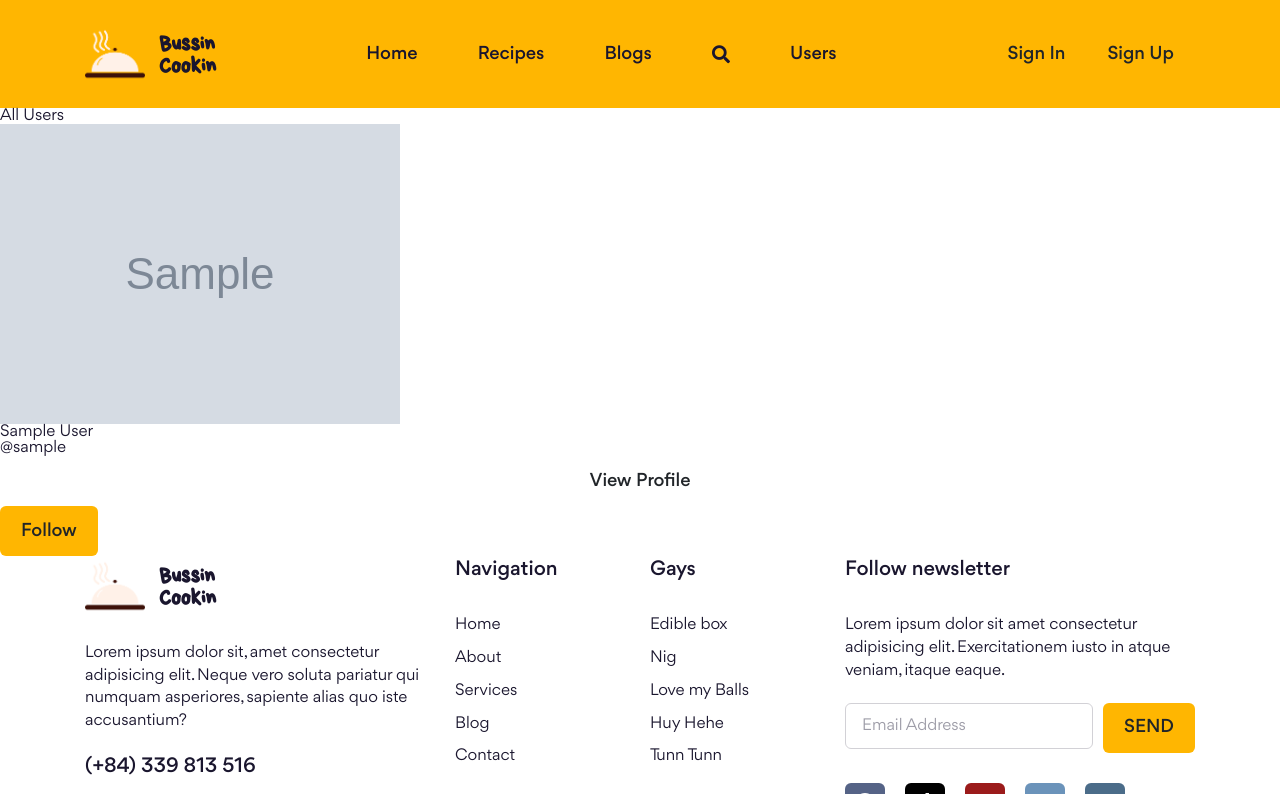
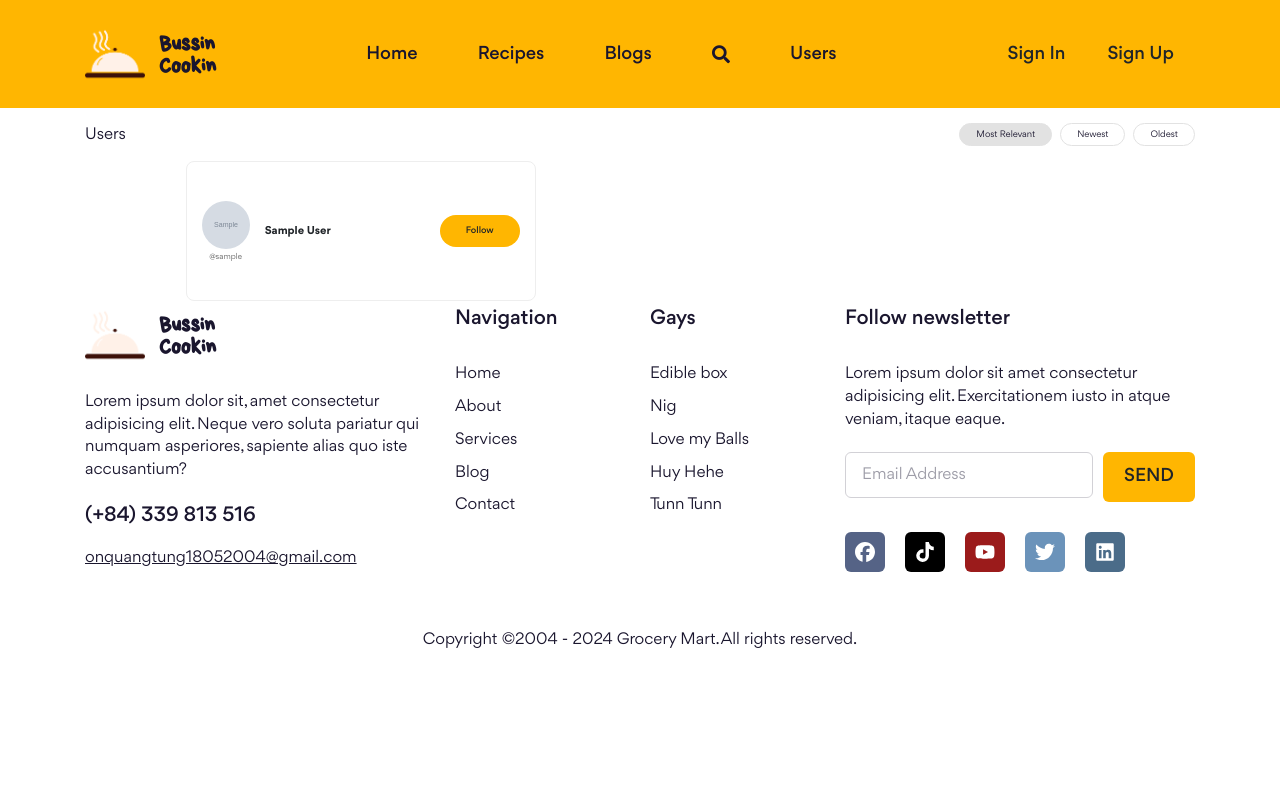
Before and after one commit to HuyGDo/Project_Nhom9_IT3180_20241, a Node server app: page /users in a window 1280 px wide. Shown: the top 794 px of the page. After the commit the page ends 648 px from the top, so only its background shows below. Run offline with Node 20, Linux system fonts and the light colour scheme; tables that the repository leaves empty hold one stand-in row (values such as "Sample post"); grey boxes marked "Sample" are stand-in pictures; some libraries are stand-ins or nearby versions.

Commit message:
feat: added notification creation and users screen

```diff
--- a/controllers/userController.js
+++ b/controllers/userController.js
@@ -69,45 +69,29 @@ module.exports.followUser = async (req, res) => {
 
         await currentUser.follow(targetUserId);
 
-        if (req.xhr || req.headers.accept.indexOf("json") > -1) {
-            return res.json({ success: true });
-        }
-        res.redirect(`/users/${targetUserId}`);
+        return res.json({
+            success: true,
+            isFollowing: true,
+            message: "Successfully followed user",
+        });
     } catch (error) {
         console.error("Follow error:", error);
-        if (req.xhr || req.headers.accept.indexOf("json") > -1) {
-            return res.status(500).json({
-                status: "error",
-                message: "Unable to follow this user",
-            });
-        }
-        res.status(500).send("Unable to follow this user");
+        return res.status(500).json({
+            success: false,
+            message: "Unable to follow this user",
+        });
     }
 };
 
 module.exports.unfollowUser = async (req, res) => {
     try {
-        // Check for JWT token
-        const token = req.cookies.jwt;
-        if (!token) {
-            // If AJAX request
-            if (req.xhr || req.headers.accept.indexOf("json") > -1) {
-                return res.status(401).json({
-                    redirect: "/sign-in",
-                    message: "Please login to unfollow users",
-                });
-            }
-            // For regular requests
-            return res.redirect("/sign-in");
-        }
-
         const targetUserId = req.params.id;
 
         if (!targetUserId || !mongoose.Types.ObjectId.isValid(targetUserId)) {
             return res.status(400).json({ message: "Invalid user ID" });
         }
 
-        const currentUserId = req.user?._id || res.locals.user?._id;
+        const currentUserId = req.user?._id;
         if (!currentUserId) {
             return res.status(401).json({ message: "Please login to continue" });
         }
@@ -124,17 +108,24 @@ module.exports.unfollowUser = async (req, res) => {
 
         await currentUser.unfollow(targetUserId);
 
-        res.redirect(`/users/${targetUserId}`);
+        return res.json({
+            success: true,
+            isFollowing: false,
+            message: "Successfully unfollowed user",
+        });
     } catch (error) {
         console.error("Unfollow error:", error);
-        res.status(500).send("Unable to unfollow this user");
+        return res.status(500).json({
+            success: false,
+            message: "Unable to unfollow this user",
+        });
     }
 };
 
 module.exports.listUsers = async (req, res) => {
     try {
         // Get current user ID
-        const currentUserId = req.user?._id || res.locals.user?._id;
+        const currentUserId = req.user?._id;
 
         // Find all users except current user
         const users = await User.find({
@@ -155,6 +146,7 @@ module.exports.listUsers = async (req, res) => {
             layout: "default",
             title: "All Users",
             users: usersWithFollowStatus,
+            isAuthenticated: res.locals.isAuthenticated,
         });
     } catch (error) {
         console.error("Error loading users:", error);
--- a/models/Notification.js
+++ b/models/Notification.js
@@ -13,8 +13,8 @@ const notificationSchema = new mongoose.Schema(
             type: mongoose.Schema.Types.ObjectId,
             refPath: "content_type",
             required: true,
-        }, // Blog or Recipe
-        content_type: { type: String, enum: ["Recipe", "Blog"], required: true },
+        },
+        content_type: { type: String, enum: ["Recipe", "Blog", "User"], required: true },
         is_read: { type: Boolean, default: false },
         is_email: { type: Boolean, default: false },
     },
--- a/public/js/userActions.js
+++ b/public/js/userActions.js
@@ -21,10 +21,24 @@ function handleFollowAction(action, userId) {
             return response.json();
         })
         .then((data) => {
-            if (data.redirect) {
-                window.location.href = data.redirect;
+            if (data.success) {
+                // Get the button that was clicked
+                const button = document.querySelector(`button[onclick*="${userId}"]`);
+                if (button) {
+                    // Update button text and onclick handler based on new following status
+                    if (data.isFollowing) {
+                        button.setAttribute(
+                            "onclick",
+                            `handleFollowAction('unfollow', '${userId}')`,
+                        );
+                        button.textContent = "Unfollow";
+                    } else {
+                        button.setAttribute("onclick", `handleFollowAction('follow', '${userId}')`);
+                        button.textContent = "Follow";
+                    }
+                }
             } else {
-                window.location.reload();
+                throw new Error(data.message);
             }
         })
         .catch((error) => {
--- a/views/users/list.hbs
+++ b/views/users/list.hbs
@@ -1,32 +1,200 @@
-<div class="users-list">
-    <h1>All Users</h1>
+<div class="container mt-4">
+    <div class="d-flex justify-content-between align-items-center mb-4">
+        <h1>Users</h1>
+        <div class="filter-buttons">
+            <button type="button" class="filter-btn active">Most Relevant</button>
+            <button type="button" class="filter-btn">Newest</button>
+            <button type="button" class="filter-btn">Oldest</button>
+        </div>
+    </div>
 
-    <div class="users-grid">
+    <!-- Main Content -->
+    <div class="row g-1">
         {{#each users}}
-        <div class="user-card">
-            <img
-                src="{{#if this.profile_picture}}{{
-                    this.profile_picture
-                }}{{else}}/assets/img/default-avatar.png{{/if}}"
-                alt="{{ this.first_name }}'s avatar"
-                class="user-avatar"
-            />
-            <div class="user-info">
-                <h3>{{ this.first_name }} {{ this.last_name }}</h3>
-                <p>@{{ this.username }}</p>
-                <a href="/users/{{ this._id }}" class="btn btn--secondary">View Profile</a>
-
-                {{#if this.isFollowing}}
-                <form action="/users/{{ this._id }}/unfollow" method="POST">
-                    <button type="submit" class="btn btn--primary">Unfollow</button>
-                </form>
-                {{else}}
-                <form action="/users/{{ this._id }}/follow" method="POST">
-                    <button type="submit" class="btn btn--primary">Follow</button>
-                </form>
-                {{/if}}
+        <div class="col-md-6 px-1">
+            <div class="card">
+                <div class="card-body">
+                    <div class="card-grid">
+                        <div class="avatar-section">
+                            <img
+                                src="{{#if this.profile_picture}}{{this.profile_picture}}{{else}}/assets/img/default-avatar.png{{/if}}"
+                                alt="{{ this.first_name }}'s avatar"
+                                class="rounded-circle"
+                            >
+                            <small class="username">@{{ this.username }}</small>
+                        </div>
+                        <div class="name-section">
+                            <h5 class="card-title mb-0">{{ this.first_name }} {{ this.last_name }}</h5>
+                        </div>
+                        <div class="button-section">
+                            {{#if ../isAuthenticated}}
+                                {{#if this.isFollowing}}
+                                    <button
+                                        onclick="handleFollowAction('unfollow', '{{this._id}}')"
+                                        class="btn btn--primary btn--rounded follow-btn"
+                                    >
+                                        Unfollow
+                                    </button>
+                                {{else}}
+                                    <button
+                                        onclick="handleFollowAction('follow', '{{this._id}}')"
+                                        class="btn btn--primary btn--rounded follow-btn"
+                                    >
+                                        Follow
+                                    </button>
+                                {{/if}}
+                            {{else}}
+                                <button
+                                    onclick="window.location.href='/sign-in'"
+                                    class="btn btn--primary btn--rounded follow-btn"
+                                >
+                                    Follow
+                                </button>
+                            {{/if}}
+                        </div>
+                    </div>
+                </div>
             </div>
         </div>
         {{/each}}
     </div>
 </div>
+
+<script src="/js/userActions.js"></script>
+
+<!-- Add some custom styles -->
+<style>
+/* Remove bootstrap button styles from navbar */
+.navbar .btn {
+    all: unset;
+    cursor: pointer;
+}
+
+/* Custom filter buttons */
+.filter-buttons {
+    display: flex;
+    gap: 8px;
+}
+
+.filter-btn {
+    border: 1px solid #e2e2e2;
+    background: none;
+    padding: 6px 16px;
+    border-radius: 20px;
+    font-size: 0.9rem;
+    cursor: pointer;
+}
+
+.filter-btn.active {
+    background-color: #e2e2e2;
+}
+
+.filter-btn:hover {
+    background-color: #f0f0f0;
+}
+
+/* Adjust the follow button */
+.follow-btn {
+    height: 32px !important; /* Override the default height */
+    padding: 0 16px !important; /* Adjust horizontal padding */
+    font-size: 0.9rem !important; /* Smaller font size */
+    min-width: 80px; /* Ensure minimum width */
+}
+
+/* Card styles */
+.card {
+    border-radius: 8px;
+    border: 1px solid #eee;
+    transition: all 0.3s ease;
+    background-color: white;
+    height: 140px;
+    margin-bottom: 4px;
+}
+
+.card-body {
+    padding: 1.5rem;
+    height: 100%;
+}
+
+.card-grid {
+    display: grid;
+    grid-template-columns: auto 1fr auto;
+    grid-gap: 1.5rem;
+    align-items: center;
+    height: 100%;
+}
+
+.avatar-section {
+    text-align: center;
+}
+
+.avatar-section img {
+    width: 48px;
+    height: 48px;
+    object-fit: cover;
+    border-radius: 50%;
+}
+
+.username {
+    display: block;
+    color: #666;
+    font-size: 0.8rem;
+    margin-top: 4px;
+}
+
+.name-section {
+    min-width: 0; /* Allows text truncation */
+}
+
+.card-title {
+    font-size: 1.1rem;
+    font-weight: 600;
+    white-space: nowrap;
+    overflow: hidden;
+    text-overflow: ellipsis;
+}
+
+.button-section {
+    justify-self: end;
+}
+
+.follow-btn {
+    height: 32px !important;
+    padding: 0 16px !important;
+    font-size: 0.9rem !important;
+    min-width: 80px;
+}
+
+/* Column spacing */
+.col-md-6 {
+    padding-right: 2px;
+    padding-left: 2px;
+}
+
+/* Responsive styles */
+@media (max-width: 768px) {
+    .card {
+        height: 120px;
+    }
+
+    .card-body {
+        padding: 1rem;
+    }
+
+    .card-grid {
+        grid-gap: 1rem;
+    }
+
+    .avatar-section img {
+        width: 40px;
+        height: 40px;
+    }
+
+    .follow-btn {
+        height: 28px !important;
+        padding: 0 12px !important;
+        font-size: 0.85rem !important;
+        min-width: 70px;
+    }
+}
+</style>
```
Also changed, not shown: controllers/authController.js (+16 -9 lines), controllers/recipeController.js (+37 -37 lines), services/notificationService.js (+16 -3 lines).
